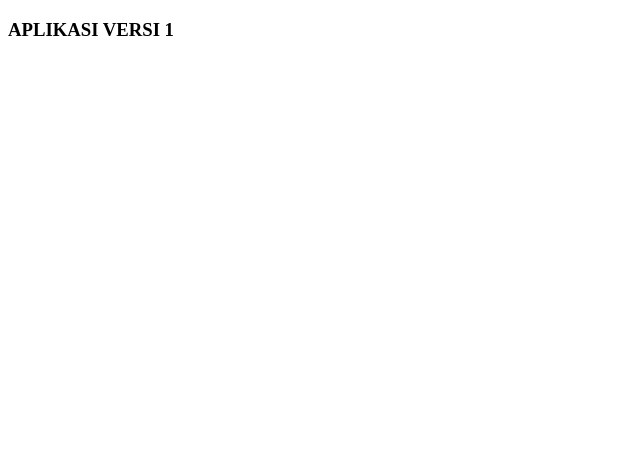
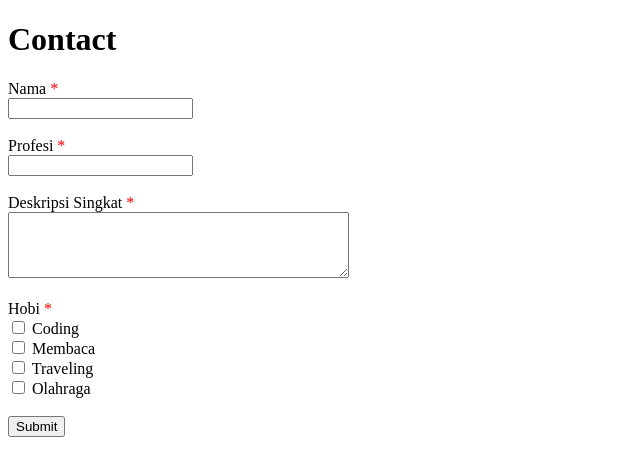
Before and after one commit to SMarsaDewo/pbl_2025, a plain HTML site: page about.html in a window 1280 px wide. Shown: the whole page, without its empty margins (0-640 px from the left). Drawn offline with Linux system fonts and the light colour scheme.

Commit message:
add-content about

```diff
--- a/about.html
+++ b/about.html
@@ -6,7 +6,26 @@
     <title></title>
 </head>
 <body>
-    <h3>APLIKASI VERSI 1</h3>
+
+    <h1>Contact</h1>
+    <form>
+        <label>Nama <span style="color:red">*</span></label><br>
+        <input type="text" name="nama" required><br><br>
+
+        <label>Profesi <span style="color:red">*</span></label><br>
+        <input type="text" name="profesi" required><br><br>
+
+        <label>Deskripsi Singkat <span style="color:red">*</span></label><br>
+        <textarea name="deskripsi" rows="4" cols="40" required></textarea><br><br>
+
+        <label>Hobi <span style="color:red">*</span></label><br>
+        <input type="checkbox" name="hobi" value="Coding" required> Coding<br>
+        <input type="checkbox" name="hobi" value="Membaca"> Membaca<br>
+        <input type="checkbox" name="hobi" value="Traveling"> Traveling<br>
+        <input type="checkbox" name="hobi" value="Olahraga"> Olahraga<br><br>
+
+        <button type="submit">Submit</button>
+    </form>
   <div>
 </body>
 </html>
```
